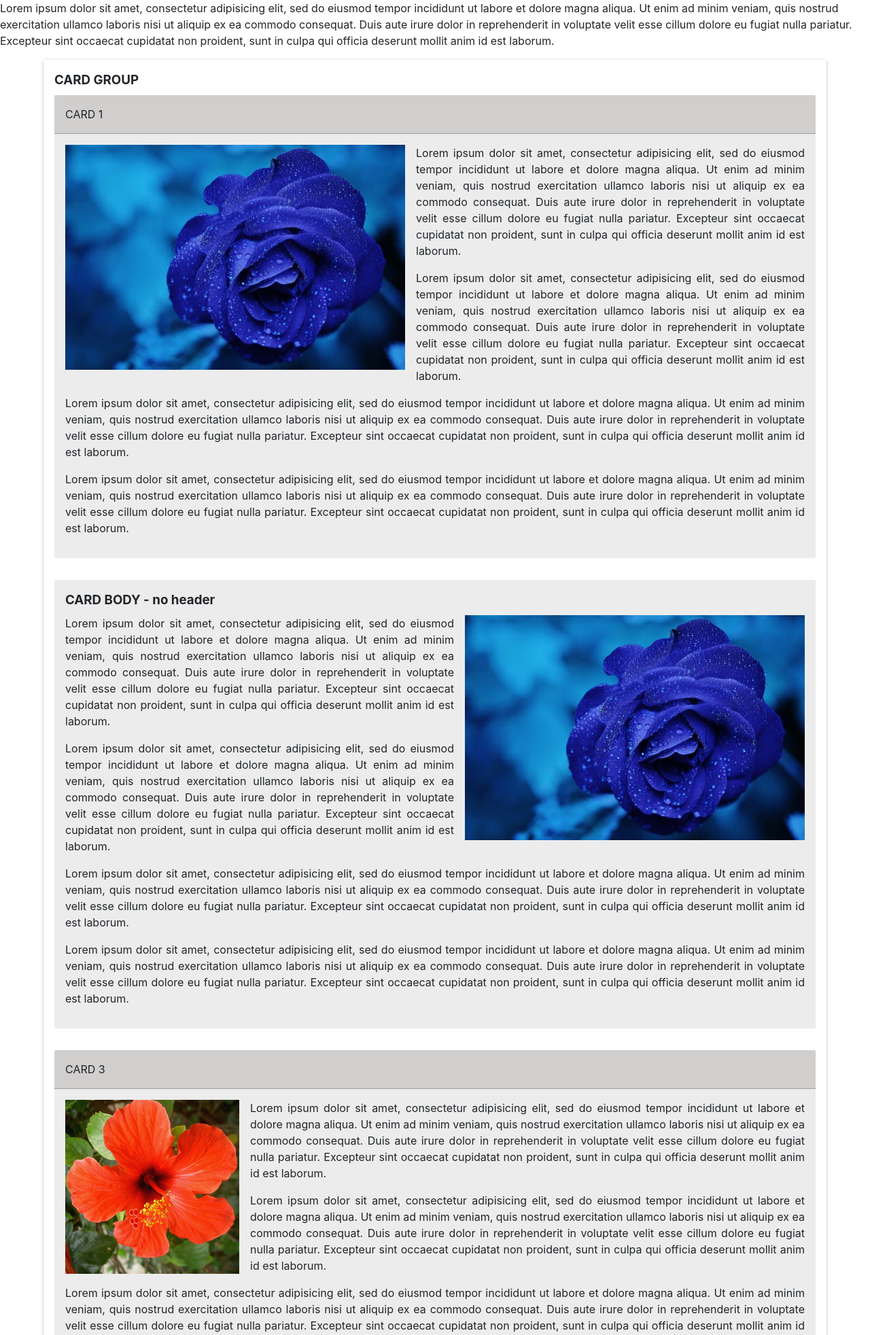
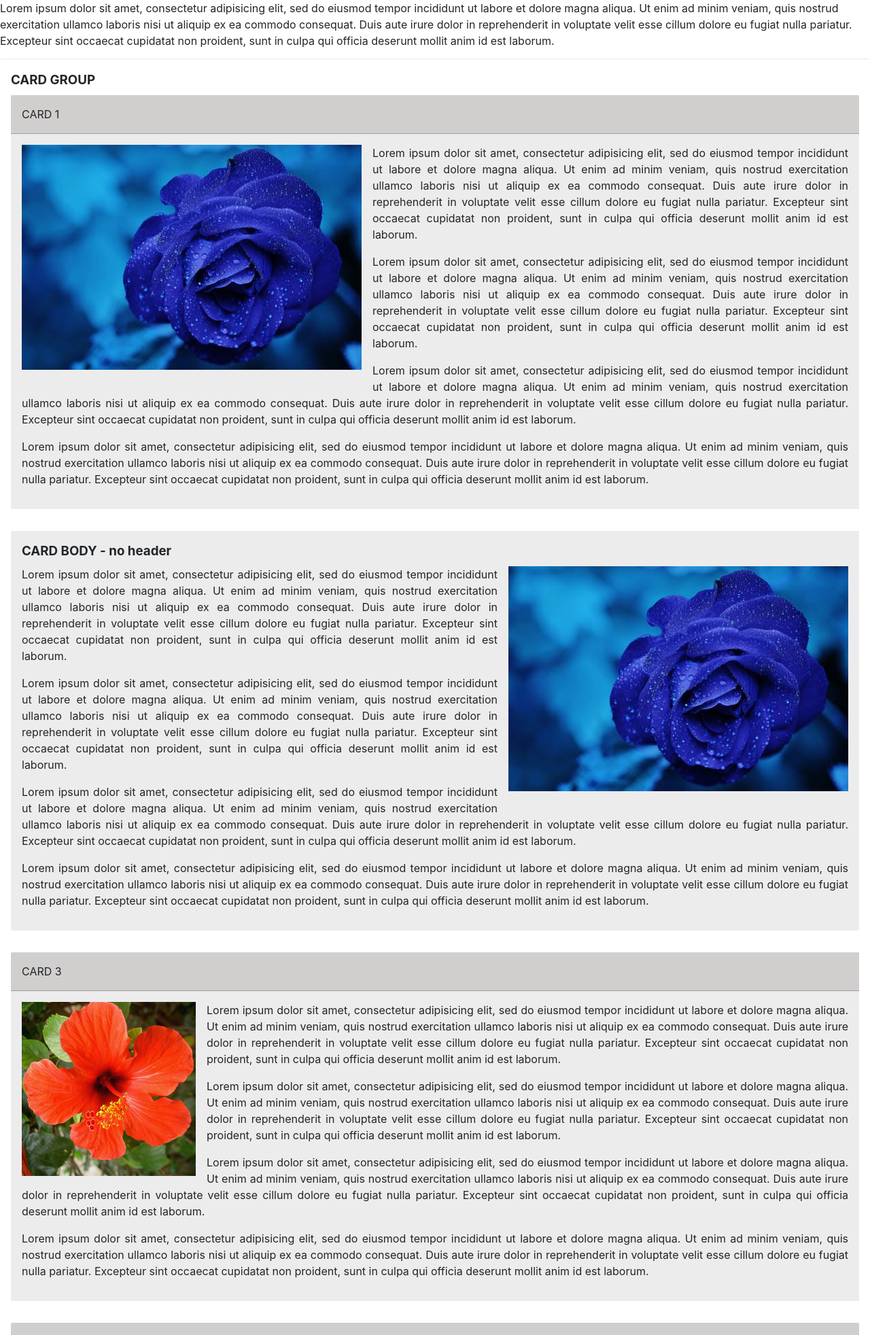
Before and after one commit to ccuffs/sac, a PHP site: page /tests/test.html in a window 1280 px wide. Shown: the top 1964 px of the page at 68% size. Run offline with PHP 8.4, Linux system fonts and the light colour scheme.

Commit message:
corrects some things required in review

```diff
--- a/assets/css/card.css
+++ b/assets/css/card.css
@@ -1,3 +1,12 @@
+.card {
+    background: #ececec;
+    border-radius: 2px;
+
+    box-shadow: rgba(0, 0, 0, 0.14) 0px 2px 2px 0px,
+                rgba(0, 0, 0, 0.12) 0px 3px 1px -2px,
+                rgba(0, 0, 0, 0.2) 0px 1px 5px 0px;
+}
+
 /* Vertical card */
 .card--vertical {
 
@@ -5,24 +14,11 @@
 
 /* Horizontal card*/
 .card--horizontal {
-    background: #ececec;
-    width: 90%;
     display: block;
     box-sizing: border-box;
     text-align: justify;
 
     margin: auto auto 1rem auto;
-    border-radius: 2px;
-
-    -webkit-box-shadow: rgba(0, 0, 0, 0.14) 0px 2px 2px 0px,
-                        rgba(0, 0, 0, 0.12) 0px 3px 1px -2px,
-                        rgba(0, 0, 0, 0.2) 0px 1px 5px 0px;
-    -moz-box-shadow: rgba(0, 0, 0, 0.14) 0px 2px 2px 0px,
-                     rgba(0, 0, 0, 0.12) 0px 3px 1px -2px,
-                     rgba(0, 0, 0, 0.2) 0px 1px 5px 0px;
-    box-shadow: rgba(0, 0, 0, 0.14) 0px 2px 2px 0px,
-                rgba(0, 0, 0, 0.12) 0px 3px 1px -2px,
-                rgba(0, 0, 0, 0.2) 0px 1px 5px 0px;
 
     position: relative;
 }
@@ -38,43 +34,28 @@
     box-sizing: border-box;
     margin: 1rem auto;
     display: block;
-    width: 90%;
     padding: 1rem;
 
-    -webkit-box-shadow: rgba(0, 0, 0, 0.14) 0px 2px 2px 0px,
-                        rgba(0, 0, 0, 0.12) 0px 3px 1px -2px,
-                        rgba(0, 0, 0, 0.2) 0px 1px 5px 0px;
-    -moz-box-shadow: rgba(0, 0, 0, 0.14) 0px 2px 2px 0px,
-                     rgba(0, 0, 0, 0.12) 0px 3px 1px -2px,
-                     rgba(0, 0, 0, 0.2) 0px 1px 5px 0px;
     box-shadow: rgba(0, 0, 0, 0.14) 0px 2px 2px 0px,
                 rgba(0, 0, 0, 0.12) 0px 3px 1px -2px,
                 rgba(0, 0, 0, 0.2) 0px 1px 5px 0px;
 }
 
-.card-group > .card,
-.card-group > .card--horizontal {
-    width: 100%;
-
-    -webkit-box-shadow: none;
-    -moz-box-shadow: none;
+.card-group > .card {
     box-shadow: none;
 }
 
-.card-group > .card:not(:last-child),
-.card-group > .card--horizontal:not(:last-child) {
+.card-group > .card:not(:last-child) {
     margin: 0 auto 2rem auto;
 }
 
 /* Card body */
-.card > .card__body,
-.card--horizontal > .card__body {
+.card > .card__body {
     padding: 1rem;
 }
 
 /* Card header */
-.card > .card__header,
-.card--horizontal > .card__header {
+.card > .card__header {
     padding: 1rem;
     border-top-left-radius: inherit;
     border-top-right-radius: inherit;
@@ -84,15 +65,13 @@
 }
 
 /* Card icon */
-.card .card__icon,
-.card--horizontal .card__icon {
+.card .card__icon {
     box-sizing: border-box;
     float: left;
     padding: 0 1rem 1rem 0;
 }
 
-.card .card__icon--right,
-.card--horizontal .card__icon--right {
+.card .card__icon--right {
     box-sizing: border-box;
     float: right;
     padding: 0 0 1rem 1rem;
--- a/tests/test.html
+++ b/tests/test.html
@@ -24,7 +24,7 @@
         <div class="card-group">
             <h3>CARD GROUP</h3>
 
-            <div class="card--horizontal">
+            <div class="card card--horizontal">
                 <div class="card__header">
                     CARD 1
                 </div>
@@ -42,7 +42,7 @@
 
             </div>
 
-            <div class="card--horizontal">
+            <div class="card card--horizontal">
 
                 <div class="card__body">
 
@@ -60,7 +60,7 @@
             </div>
 
 
-            <div class="card--horizontal">
+            <div class="card card--horizontal">
                 <div class="card__header">
                     CARD 3
                 </div>
@@ -78,7 +78,7 @@
 
             </div>
 
-            <div class="card--horizontal">
+            <div class="card card--horizontal">
                 <div class="card__header">
                     CARD 2
                 </div>
@@ -103,7 +103,7 @@
 
         <h3>ISOLATED CARDS</h3>
 
-        <div class="card--horizontal">
+        <div class="card card--horizontal">
             <div class="card__header">
                 CARD HEADER
             </div>
@@ -121,7 +121,7 @@
 
         </div>
 
-        <div class="card--horizontal">
+        <div class="card card--horizontal">
             <div class="card__header">
                 CARD HEADER
             </div>
@@ -139,7 +139,7 @@
 
         </div>
 
-        <div class="card--horizontal">
+        <div class="card card--horizontal">
 
             <div class="card__body">
 
```
